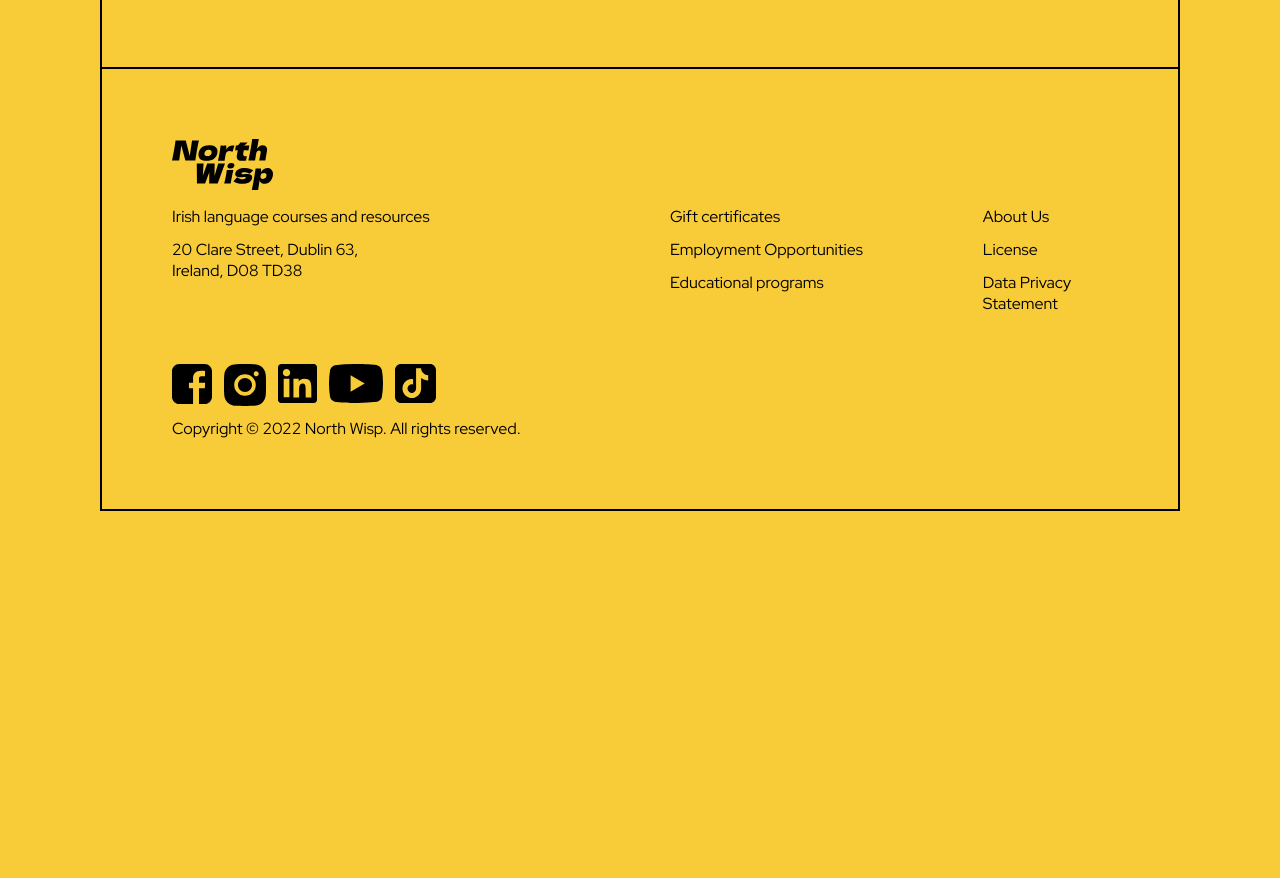
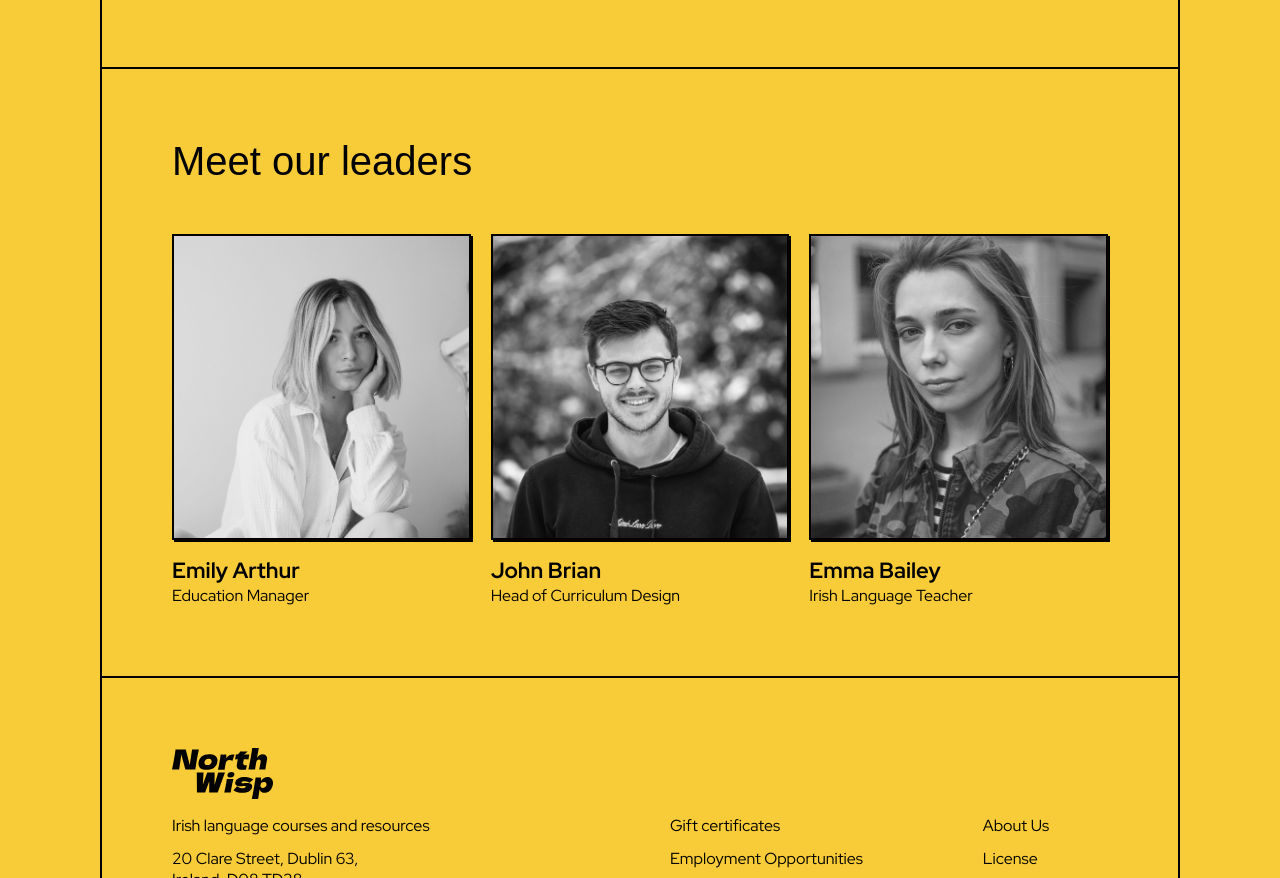
Before and after one commit to StepanKirichenko/north-wisp, a website built with Vite: page about/index.html in a window 1280 px wide. Shown: the part 1061-1939 px from the top of the page. Before the commit the page ends 1632 px from the top, so only its background shows below. Built offline with nearby package versions, Linux system fonts and the light colour scheme; a web font is replaced by a local one.

Commit message:
Add team section.

```diff
--- a/about/index.html
+++ b/about/index.html
@@ -51,6 +51,36 @@
                 both learners and fluent speakers of Irish to improve their
                 knowledge of the language.
               </p>
+            </div>
+          </section>
+
+          <section class="section">
+            <h2 class="section__heading">Meet our leaders</h2>
+            <div class="team-cards">
+              <div class="team-card">
+                <img
+                  class="team-card__image"
+                  src="/images/team/emily_arthur.png"
+                />
+                <h3 class="team-card__name">Emily Arthur</h3>
+                <p class="team-card__job">Education Manager</p>
+              </div>
+              <div class="team-card">
+                <img
+                  class="team-card__image"
+                  src="/images/team/john_brian.png"
+                />
+                <h3 class="team-card__name">John Brian</h3>
+                <p class="team-card__job">Head of Curriculum Design</p>
+              </div>
+              <div class="team-card">
+                <img
+                  class="team-card__image"
+                  src="/images/team/emma_bailey.png"
+                />
+                <h3 class="team-card__name">Emma Bailey</h3>
+                <p class="team-card__job">Irish Language Teacher</p>
+              </div>
             </div>
           </section>
         </main>
--- a/style.css
+++ b/style.css
@@ -30,6 +30,9 @@ img {
   --fs-text-xxs: 16px;
 
   --section-padding: 70px;
+
+  --border: 2px solid var(--color-text);
+  --box-shadow: 2px 2px var(--color-text);
 }
 
 html {
@@ -348,15 +351,6 @@ body {
   scale: 80% 80%;
 }
 
-.about__right-align {
-  display: flex;
-  justify-content: end;
-}
-
-.about__text__right-align {
-  text-align: end;
-}
-
 @media (max-width: 1200px) {
   .team-member-info__description-container {
     padding-left: 20px;
@@ -439,6 +433,40 @@ body {
   font-size: 16px;
 }
 
+.about__right-align {
+  display: flex;
+  justify-content: end;
+}
+
+.about__text__right-align {
+  text-align: end;
+}
+
+.team-cards {
+  display: grid;
+  grid-template-columns: repeat(3, 1fr);
+  column-gap: 20px;
+  row-gap: 20px;
+  margin-top: 50px;
+}
+
+.team-card__image {
+  width: 100%;
+  height: auto;
+  border: var(--border);
+  box-shadow: var(--box-shadow);
+  margin-bottom: 16px;
+}
+
+.team-card__name {
+  font-size: var(--fs-h4);
+  font-weight: 700;
+}
+
+.team-card__job {
+  font-size: var(--fs-text-xxs);
+}
+
 @media (max-width: 1200px) {
   .landing__hero {
     padding-top: 0;
@@ -493,6 +521,10 @@ body {
     grid-template-columns: 1fr 1fr;
     row-gap: 50px;
   }
+
+  .team-cards {
+    grid-template-columns: 1fr 1fr;
+  }
 }
 
 @media (max-width: 600px) {
@@ -534,4 +566,9 @@ body {
   .about__text__right-align {
     text-align: start;
   }
+
+  .team-cards {
+    grid-template-columns: 1fr;
+    row-gap: 40px;
+  }
 }
```
